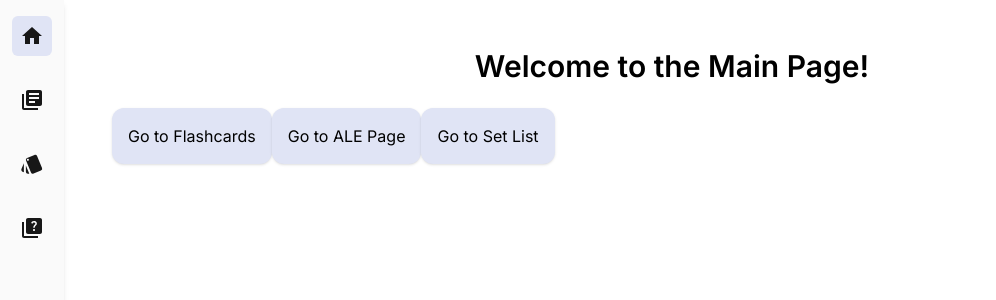
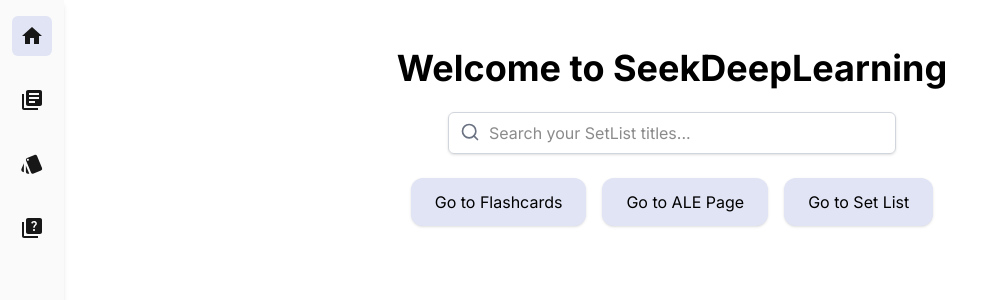
Before and after one commit to bhargavgudapati/csci4050project, a Next.js app in the folder seekdeeplearning/: page / in a window 1280 px wide. Shown: the top 300 px of the page, without its empty margins (0-996 px from the left). Built offline with nearby package versions, Linux system fonts and the light colour scheme.

Commit message:
touched up the homepage and added a search bar

```diff
--- a/seekdeeplearning/package.json
+++ b/seekdeeplearning/package.json
@@ -10,6 +10,7 @@
     "lint": "next lint"
   },
   "dependencies": {
+    "lucide-react": "^0.501.0",
     "mongoose": "^8.13.2",
     "next": "^15.3.1",
     "next-navigation": "^1.0.6",
--- a/seekdeeplearning/src/app/page.tsx
+++ b/seekdeeplearning/src/app/page.tsx
@@ -1,50 +1,93 @@
-"use client";
+'use client';
 
-import { useRouter } from 'next/navigation'; // Import useRouter from next/navigation
+import { useRouter } from 'next/navigation';
+import { useState } from 'react';
+import { Search } from 'lucide-react'; // <-- import Search icon
 import NavBar from './components/NavBar';
 
+const allSetTitles = [
+  "CSCI 4050",
+  "CSCI 4720",
+  "STAT 4210",
+  "PEDB 1930",
+  "FHCE 3200"
+];
+
 const HomePage = () => {
-   const router = useRouter(); // Initialize router
+  const router = useRouter();
+  const [searchTerm, setSearchTerm] = useState('');
 
-   const navigateToFlashcards = () => {
-     router.push('/flashcardsFirst'); // Navigate to /flashcardsFirst page
+  const filteredTitles = allSetTitles.filter(title =>
+    title.toLowerCase().includes(searchTerm.toLowerCase())
+  );
+
+  const handleSelect = (title: string) => {
+    setSearchTerm('');
+    router.push(`/${title}`);
   };
-
-   const navigateToALEPage = () => {
-      router.push('/ale-page'); // Navigate to /ale page
-   };
-
-   const navigateToSetList = () => {
-    router.push('/SetList'); // Navigate to /ale page
- };
-
 
   return (
     <>
       <NavBar />
       <main className="ml-16 p-6">
         <div className="p-6 space-y-6">
-        <h1 className="text-center text-3xl font-semibold text-black">
-          Welcome to the Main Page!
+          <h1 className="text-center text-4xl font-bold text-black">
+            Welcome to SeekDeepLearning
           </h1>
+
+          {/* Search Bar with Icon */}
+          <div className="flex items-center justify-center mt-6 relative w-full max-w-md mx-auto">
+            <div className="relative w-full">
+              <Search className="absolute left-3 top-2.5 text-gray-500 w-5 h-5" />
+              <input
+                type="text"
+                placeholder="Search your SetList titles..."
+                value={searchTerm}
+                onChange={(e) => setSearchTerm(e.target.value)}
+                className="w-full pl-10 pr-4 py-2 border border-gray-300 rounded-md shadow-sm focus:outline-none focus:ring-2 focus:ring-indigo-500"
+              />
+              {/* Autocomplete Dropdown */}
+              {searchTerm && (
+                <ul className="absolute top-full mt-1 w-full bg-white border border-gray-200 rounded-md shadow z-10">
+                  {filteredTitles.length > 0 ? (
+                    filteredTitles.map((title) => (
+                      <li
+                        key={title}
+                        className="px-4 py-2 hover:bg-indigo-100 cursor-pointer"
+                        onClick={() => handleSelect(title)}
+                      >
+                        {title}
+                      </li>
+                    ))
+                  ) : (
+                    <li className="px-4 py-2 text-gray-400">No matches found</li>
+                  )}
+                </ul>
+              )}
+            </div>
+          </div>
+
+          {/* Navigation Buttons */}
+          <div className="flex justify-center gap-4 mt-6 flex-wrap">
             <button
-          className="bg-[#E0E4F5] text-black p-4 rounded-xl shadow"
-          onClick={navigateToFlashcards} // On button click, navigate to flashcards page
+              className="bg-[#E0E4F5] text-black px-6 py-3 rounded-xl shadow hover:bg-[#d7dced]"
+              onClick={() => router.push('/flashcardsFirst')}
             >
               Go to Flashcards
             </button>
             <button
-        className="bg-[#E0E4F5] text-black p-4 rounded-xl shadow"
-        onClick={navigateToALEPage} // On button click, navigate to flashcards page
+              className="bg-[#E0E4F5] text-black px-6 py-3 rounded-xl shadow hover:bg-[#d7dced]"
+              onClick={() => router.push('/ale-page')}
             >
               Go to ALE Page
             </button>
             <button
-        className="bg-[#E0E4F5] text-black p-4 rounded-xl shadow"
-        onClick={navigateToSetList} // On button click, navigate to flashcards page
+              className="bg-[#E0E4F5] text-black px-6 py-3 rounded-xl shadow hover:bg-[#d7dced]"
+              onClick={() => router.push('/SetList')}
             >
               Go to Set List
             </button>
+          </div>
         </div>
       </main>
     </>
```
Also changed, not shown: 1 other file (tests, documents, lock files or other folders). Lines whose indentation alone changed are shown as unchanged.
